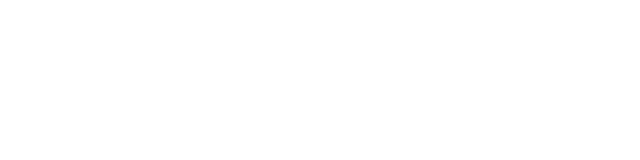
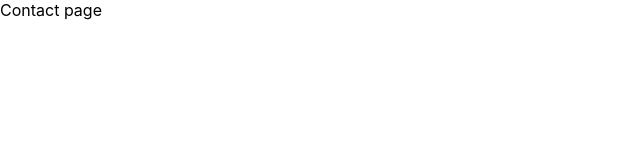
Before and after one commit to skarimo/portfolio-static, a React (Create React App) app: page /contact in a window 1280 px wide. Shown: the top 160 px of the page, without its empty margins (0-640 px from the left). Built offline with nearby package versions, Linux system fonts and the light colour scheme.

Commit message:
added routing

```diff
--- a/src/App.js
+++ b/src/App.js
@@ -1,12 +1,23 @@
 import React, { Component } from 'react';
 import './App.css';
+import { BrowserRouter, Route, Switch } from 'react-router-dom'
+
+import Home from './components/Home'
+import Contact from './components/Contact'
+import Projects from './components/Projects'
 
 class App extends Component {
   render() {
     return (
-      <div className="App">
-
-      </div>
+      <BrowserRouter>
+        <React.Fragment>
+          <Switch>
+            <Route exact path="/contact" component={Contact} />
+            <Route exact path="/projects" component={Projects} />
+            <Route path="/" component={Home} />
+          </Switch>
+        </React.Fragment>
+      </BrowserRouter>
     );
   }
 }
--- a/src/components/Contact.js
+++ b/src/components/Contact.js
@@ -2,7 +2,7 @@ import React from 'react'
 
 const Comtact = (props) => {
     return (
-      <div>Comtact page</div>
+      <div>Contact page</div>
     )
   }
 
```
